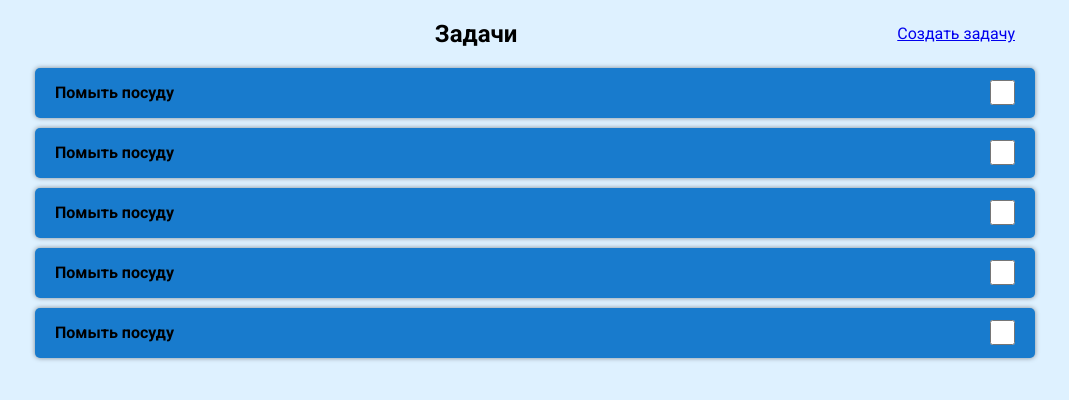
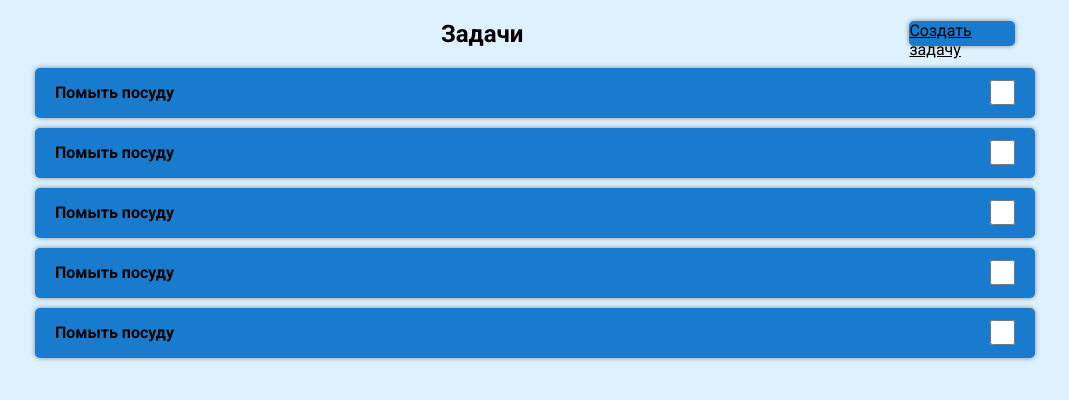
Before and after one commit to Naka4442/wonderful-planner, a Flask app: page / in a window 1280 px wide. Shown: the part 100-500 px from the top of the page, without its empty margins (105-1174 px from the left). Run offline with Flask 3, Linux system fonts and the light colour scheme.

Commit message:
сделал кнопку для переноса на страницу добавления задачи

```diff
--- a/static/css/index.css
+++ b/static/css/index.css
@@ -45,6 +45,15 @@ main{
     padding: 0;
     border-radius: 5px;
 }
+#create-task{
+    width: 11%;
+    height: 25px;
+    color: black;
+
+    background-color: #187bcd;
+    border-radius: 5px;
+    box-shadow: 0 0 5px rgba(0, 0, 0, 0.426);
+}
 
 .top-menu{
     width: 75%;
--- a/templates/index.html
+++ b/templates/index.html
@@ -19,7 +19,7 @@
         <div class="top-menu">
             <div></div>
             <h2>Задачи</h2>
-            <a href="/create">Создать задачу</a>
+            <a href="/create" id = "create-task">Создать задачу</a>
         </div>
         <div class="tasks">
             <div class="task">
```
